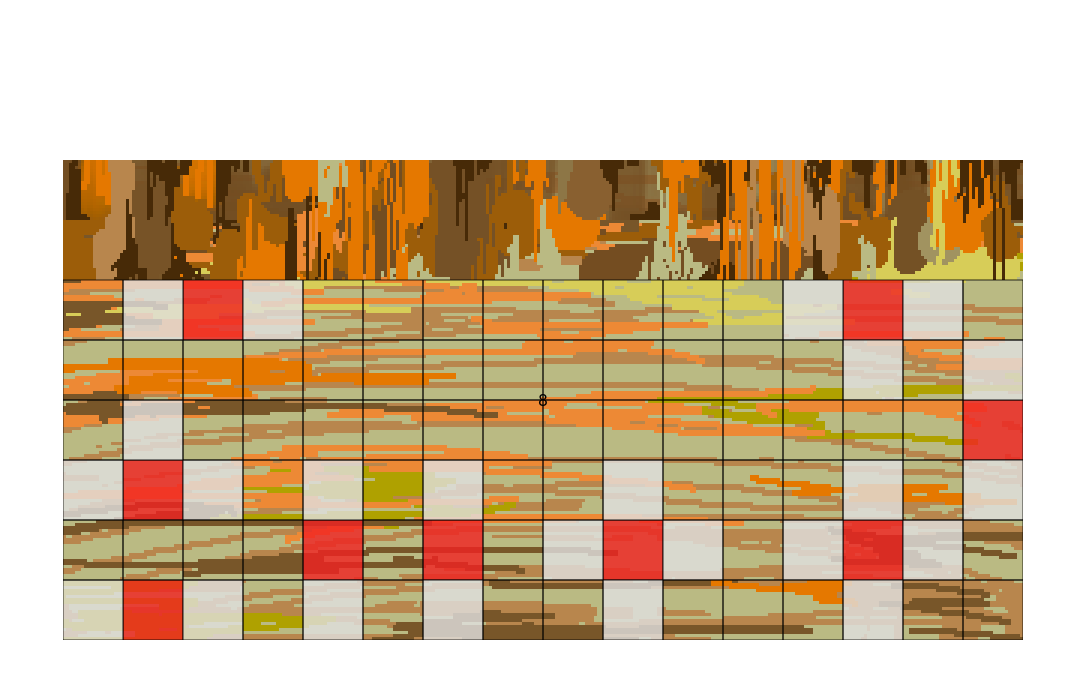
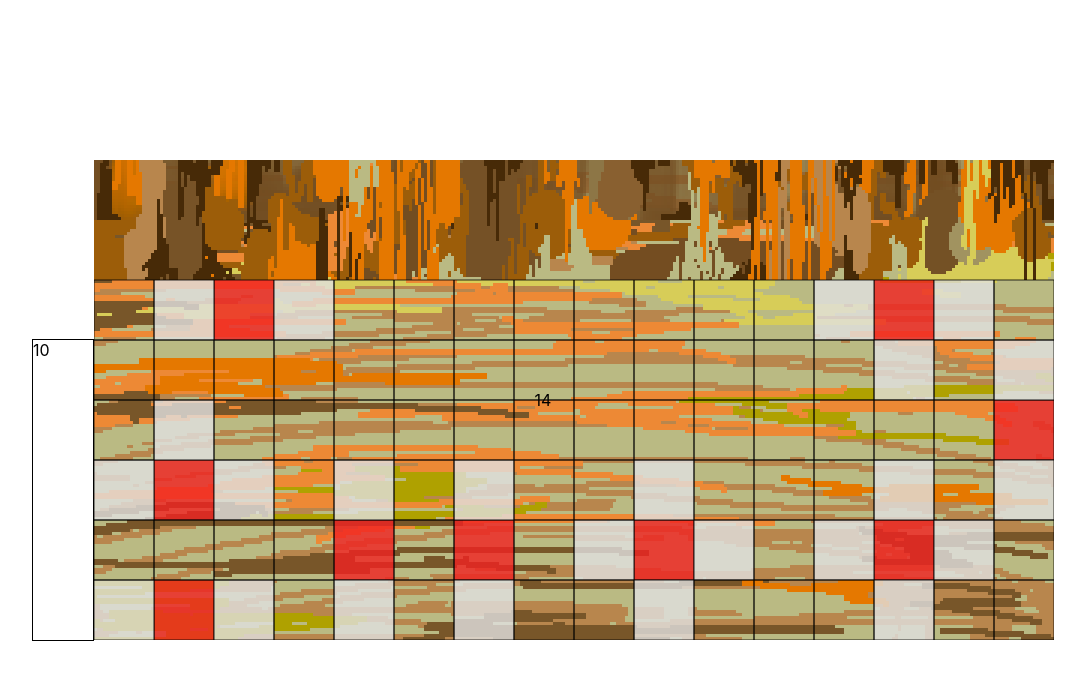
Before and after one commit to adolecumberri/the_bar, a React (Create React App) app in the folder the_bar/: page / in a window 1280 px wide. Shown: the top 680 px of the page, without its empty margins (97-1182 px from the left). Built offline with nearby package versions, Linux system fonts and the light colour scheme.

Commit message:
Base de la entrada.

```diff
--- a/the_bar/src/classes/Grid.ts
+++ b/the_bar/src/classes/Grid.ts
@@ -9,28 +9,17 @@ export const Grid = () => {
   class Grid {
     _initNewVoidGrid = ({ rows, cols, t_width, t_height }: IGridConstructor) => {
 
-      // +2 es porque dejo un margen de "falsa pared"
-      if (t_width % cols || t_height % (rows + topMargin))
-        throw new Error(
-          "Error creating game grid: Please ensure that the desired column and row counts divide evenly into the total width and height of the level!"
-        );
-
-      let width = t_width / cols;
-      let height = t_height / (rows + topMargin);
+      const { height, width } = this._loadBoxDimensions({ cols, rows, t_height, t_width })
       let gridHash: IGridHash = {};
 
       for (let Y = 0; Y <= rows - 1; Y++) {
         for (let X = 0; X <= cols - 1; X++) {
           //variables.
           let key = `${X}-${Y}`;
-          let gX = X;
-          let gY = Y;
-          let x = X * width;
-          let y = (Y + topMargin) * height; // por la falsa pared
           let gridTypeConfig = GRID_CONFIG.void;
 
           let gridBox = new GridBoxesTypes.Void({
-            key, gX, gY, x, y, width, height, ...gridTypeConfig
+            key, ...this._loadBoxBasicVariables({ X, Y, height, width }), width, height, ...gridTypeConfig
           })
 
           gridHash[key] = gridBox;
@@ -59,36 +48,26 @@ export const Grid = () => {
     _initNewGridWithTables = ({ rows, cols, t_width, t_height }: IGridConstructor) => {
       // +2 es porque dejo un margen de "falsa pared"
 
-      if (t_width % cols || t_height % (rows + topMargin))
-        throw new Error(
-          "Error creating game grid: Please ensure that the desired column and row counts divide evenly into the total width and height of the level!"
-        );
-
-      let width = t_width / cols;
-      let height = t_height / (rows + topMargin);
+      const { height, width } = this._loadBoxDimensions({ cols, rows, t_height, t_width })
       let gridHash: IGridHash = {};
 
 
 
       for (let i = 0; i < TABLES_LOCATIONS.length; i++) {
-        if(!TABLES_LOCATIONS[i]){
-          console.log(TABLES_LOCATIONS);
-          debugger;
-        }
+        // if (!TABLES_LOCATIONS[i]) {
+        //   console.log(TABLES_LOCATIONS);
+        //   debugger;
+        // }
         //Table info.
         let X = TABLES_LOCATIONS[i].col;
         let Y = TABLES_LOCATIONS[i].row;
         let tableId = TABLES_LOCATIONS[i].id;
 
         let key = `${X}-${Y}`;
-        let gX = X;
-        let gY = Y;
-        let x = X * width;
-        let y = (Y + topMargin) * height; // por la falsa pared
         let gridTypeConfig = GRID_CONFIG.table;
 
         let gridBox = new GridBoxesTypes.Table({
-          key, gX, gY, x, y, width, height, tableId, ...gridTypeConfig
+          key, ...this._loadBoxBasicVariables({ X, Y, height, width }), width, height, tableId, ...gridTypeConfig
         });
         gridHash[key] = gridBox;
 
@@ -97,15 +76,11 @@ export const Grid = () => {
           X = col;
           Y = row;
 
-          key = `${X}-${Y}`;
-          gX = X;
-          gY = Y;
-          x = X * width;
-          y = (Y + topMargin) * height; // por la falsa pared
+          let key = `${X}-${Y}`;
           gridTypeConfig = GRID_CONFIG.chair;
 
           let gridBox = new GridBoxesTypes.Chair({
-            key, gX, gY, x, y, width, height, tableId, ...gridTypeConfig
+            key, ...this._loadBoxBasicVariables({ X, Y, height, width }), width, height, tableId, ...gridTypeConfig
           });
           gridHash[key] = gridBox;
         });
@@ -138,6 +113,38 @@ export const Grid = () => {
       return gridHash;
     };
 
+
+    _loadBoxDimensions = ({ t_width, cols, t_height, rows }: {
+      t_width: number;
+      cols: number;
+      t_height: number;
+      rows: number;
+    }) => {
+      if (t_width % cols || t_height % (rows + topMargin))
+        throw new Error(
+          "Error creating game grid: Please ensure that the desired column and row counts divide evenly into the total width and height of the level!"
+        );
+
+      let width = t_width / cols;
+      let height = t_height / (rows + topMargin);
+
+      return { width, height }
+    }
+
+    _loadBoxBasicVariables = ({ X, Y, width, height }: {
+      X: number;
+      Y: number;
+      width: number;
+      height: number;
+    }) => {
+
+      let gX = X,
+        gY = Y,
+        x = X * width,
+        y = (Y + topMargin) * height; // por la falsa pared
+
+      return { gX, gY, x, y }
+    }
     //Sin Tocar.
     //  _resetGrid = () => {
     //     let nextSrc, nextDest;
--- a/the_bar/src/componentes/Bar.tsx
+++ b/the_bar/src/componentes/Bar.tsx
@@ -46,8 +46,8 @@ interface IBarProps {
 const Bar: FC<IBarProps> = (props) => {
   const { container, counter } = useStyles();
 
-  const { pixelSize } = useContext(StyleContext);
-  const { barTile } = useContext(ImagesContext);
+  const { pixelSize, canvasHeight, canvasWidth } = useContext(StyleContext);
+  // const { barTile } = useContext(ImagesContext);
 
   const canvasRef = useRef<HTMLCanvasElement>(null);
   const frameId = useRef(-1); //Para poder parar las animaciones. cancelAnimationFrame(frameId);
@@ -68,8 +68,8 @@ const Bar: FC<IBarProps> = (props) => {
     _initializeGameCanvas({
       rows: 6,
       cols: 16,
-      t_width: CANVAS_WIDTH * pixelSize,
-      t_height: CANVAS_HEIGHT * pixelSize,
+      t_width: canvasWidth * pixelSize,
+      t_height: canvasHeight * pixelSize,
     });
   }, [pixelSize]);
 
@@ -106,7 +106,7 @@ const Bar: FC<IBarProps> = (props) => {
     ctx?.clearRect(0, 0, canvas.width, canvas.height);
     // debugger;
     _drawGrid();
-    // frameId.current = requestAnimationFrame(_renderLoop);
+    // frameId.current = requestAnimationFrame(_renderLoop); //TODO: puedo prescindir de el todavía.
   }
 
   /* recursively draw each grid object */
@@ -153,7 +153,7 @@ const Bar: FC<IBarProps> = (props) => {
         ctx.globalAlpha = 0.8;
         ctx.beginPath();
         ctx.rect(box.x, box.y, box.width, box.height);
-        ctx.fillStyle = "#e1e1e1";
+        ctx.fillStyle = box.color;
         ctx.fillRect(box.x, box.y, box.width, box.height);
         ctx.stroke();
         ctx.globalAlpha = 1.0;
@@ -163,7 +163,7 @@ const Bar: FC<IBarProps> = (props) => {
         ctx.globalAlpha = 0.8;
         ctx.beginPath();
         ctx.rect(box.x, box.y, box.width, box.height);
-        ctx.fillStyle = "#f22222";
+        ctx.fillStyle = box.color;
         ctx.fillRect(box.x, box.y, box.width, box.height);
         ctx.stroke();
         ctx.globalAlpha = 1.0;
--- a/the_bar/src/componentes/BarEntry.tsx
+++ b/the_bar/src/componentes/BarEntry.tsx
@@ -1,25 +1,63 @@
 //Entrada del bar
 
-import React, { FC } from "react";
+import React, { FC, useContext, useEffect } from "react";
 
 //Material UI
 import { makeStyles } from "@material-ui/styles";
 
-import {THEME} from '../constants';
+import { THEME } from '../constants';
 import { ITheme } from "../interfaces";
+import { loadBoxDimensions, StyleContext } from "../utility";
+import { useRenderCounter } from "../hooks";
 
-const useStyles = makeStyles((theme: ITheme) => ({
-  container: {
-    width: "5%",
-    height: "100%",
-    backgroundColor: "wheat"
-  },
-}));
+const useStyles = makeStyles(() => {
+
+
+
+    return (
+        {
+            container: {
+
+            }
+        }
+    )
+}
+
+);
 
 const BarEntry: FC = () => {
-  const { container } = useStyles();
+    // let { container } = useStyles();
+    const { pixelSize, canvasHeight, canvasWidth } = useContext(StyleContext);
+    const [count] = useRenderCounter();
+  console.log({ pixelSize, canvasHeight, canvasWidth });
+    const {height, width} = loadBoxDimensions({
+        rows: 6,
+        cols: 16,
+        t_width: canvasWidth * pixelSize,
+        t_height: canvasHeight * pixelSize,
+        topMargin: 2
+    });
 
-  return <div className={container}></div>;
+
+
+    let style = {
+        width,
+        height,
+        border: "1px solid black",
+        backgroundColor: "wheat"
+    }
+
+    let container = {
+        height:(canvasHeight * pixelSize) - (height * 3),
+        width: width,
+        border: "1px solid black",
+        marginTop: height * 3
+    };
+
+    return <div style={container}>
+  <span style={{position: "absolute"}}>{count}</span>
+
+    </div>;
 };
 
 export default BarEntry;
--- a/the_bar/src/componentes/Screen.tsx
+++ b/the_bar/src/componentes/Screen.tsx
@@ -10,6 +10,7 @@ import { Bar } from ".";
 import { StyleContext, ImagesContext } from "../utility";
 import { pixelSize } from "../utility/context";
 import { THEME } from "../constants";
+import BarEntry from "./BarEntry";
 
 const useStyles = makeStyles((theme: ITheme) => ({
   screen: {
@@ -55,6 +56,7 @@ const Screen: FC = () => {
       <StyleContext.Provider value={themeState}>
         {/* <BarContext.Provider value={barCtx}> */}
         {/* <ImagesContext.Provider> */}
+        <BarEntry />
           <Bar/>
         {/* </ImagesContext.Provider> */}
         {/* </BarContext.Provider> */}
--- a/the_bar/src/constants.ts
+++ b/the_bar/src/constants.ts
@@ -9,6 +9,8 @@ const CANVAS_HEIGHT = 160;
 
 const THEME: ITheme = {
   pixelSize: 2,
+  canvasWidth: 320,
+  canvasHeight: 160,
 };
 
 const GRID_TYPES: IGRID_TYPES = {
@@ -34,14 +36,14 @@ const GRID_CONFIG: IGridConfig = {
     status: "walkable",
     type: GRID_TYPES.CELL_CHAIR as IGRID_VALUES,
     walkable: true,
-    color: "#80cccc",
+    color: "#e1e1e1",
     sprite: { x: 0, y: 0, width: 50, height: 50 },
   },
   table: {
     status: "blocked",
     type: GRID_TYPES.CELL_TABLE as IGRID_VALUES,
     walkable: false,
-    color: "#7a7a7a",
+    color: "#f22222",
     sprite: { x: 0, y: 50, width: 50, height: 50 },
   },
 };
--- a/the_bar/src/interfaces/ITheme.ts
+++ b/the_bar/src/interfaces/ITheme.ts
@@ -1,5 +1,7 @@
 export interface ITheme  {
-    pixelSize: IPixelSize
+    pixelSize: IPixelSize,
+    canvasWidth: number,
+    canvasHeight: number,
 }
 
 
--- a/the_bar/src/utility/Utility.ts
+++ b/the_bar/src/utility/Utility.ts
@@ -22,3 +22,21 @@ export class Counter {
     this.data = {};
   }
 }
+
+export const  loadBoxDimensions = ({ t_width, cols, t_height, rows, topMargin = 0 }: {
+      t_width: number;
+      cols: number;
+      t_height: number;
+      rows: number;
+      topMargin: number;
+    }) => {
+      if (t_width % cols || t_height % (rows + topMargin))
+        throw new Error(
+          "Error creating game grid: Please ensure that the desired column and row counts divide evenly into the total width and height of the level!"
+        );
+
+      let width = t_width / cols;
+      let height = t_height / (rows + topMargin);
+
+      return { width, height }
+    }
--- a/the_bar/src/utility/index.ts
+++ b/the_bar/src/utility/index.ts
@@ -1,4 +1,4 @@
-import { Counter } from "./Utility";
+import { Counter, loadBoxDimensions } from "./utility";
 import { StyleContext, ImagesContext } from "./context";
 
-export { Counter, StyleContext, ImagesContext };
+export { Counter, StyleContext, ImagesContext, loadBoxDimensions };
```
